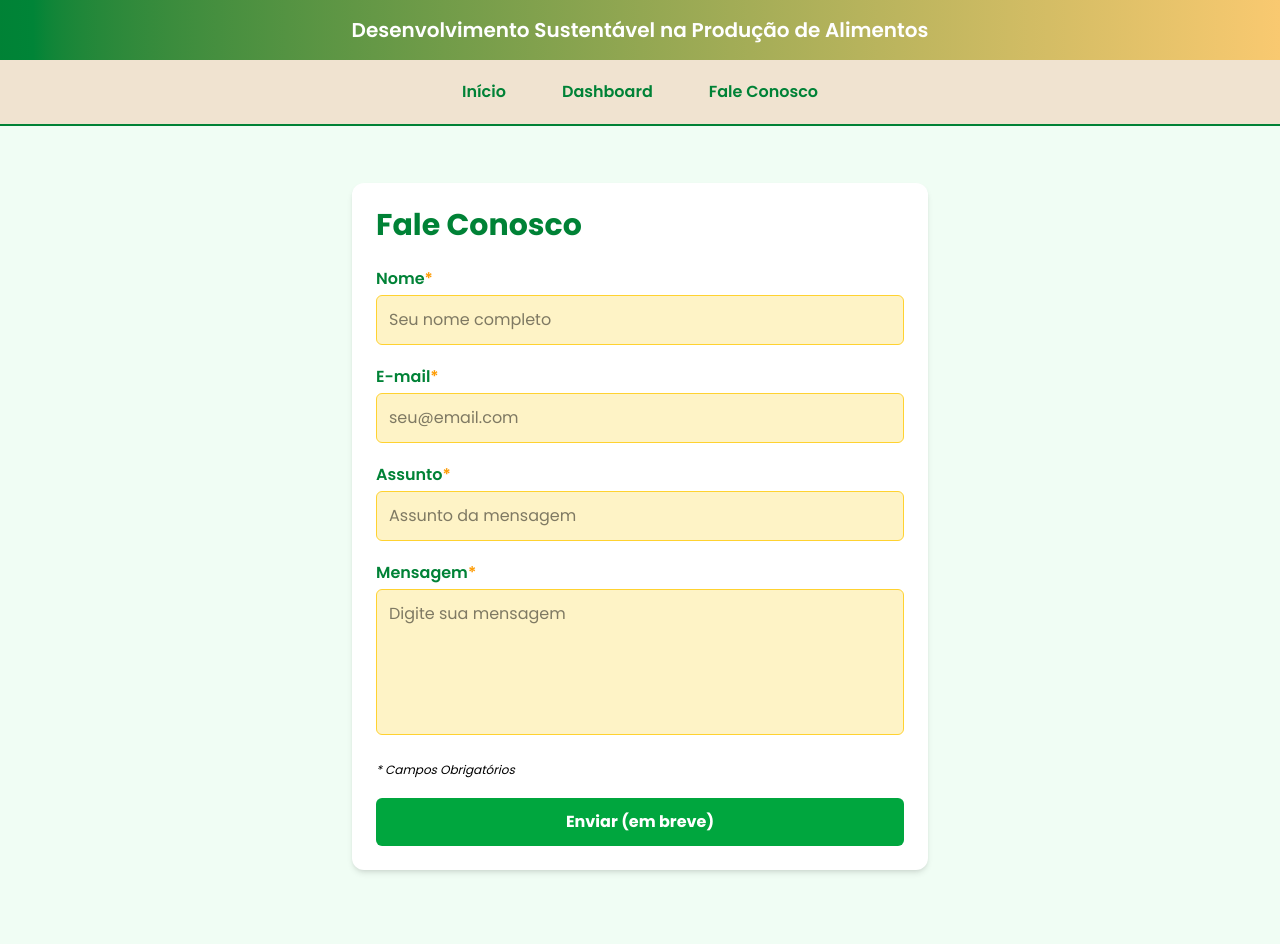
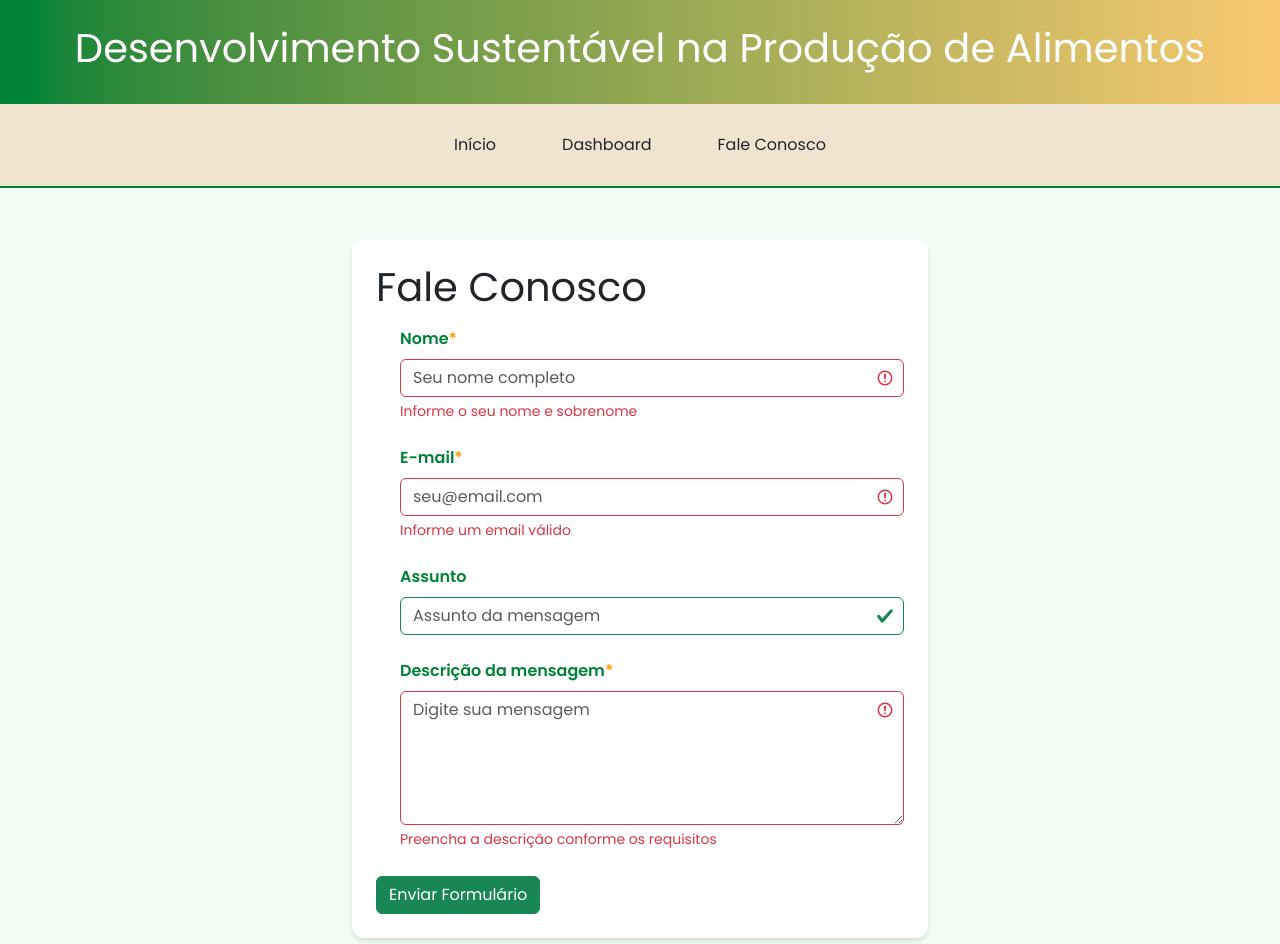
Before and after one commit to grupo-fiap-sla/web, a Next.js app: page /fale-conosco in a window 1280 px wide. Shown: the top 944 px of the page. Built offline with nearby package versions, Linux system fonts and the light colour scheme.

Commit message:
bootstrap form + style

```diff
--- a/package.json
+++ b/package.json
@@ -10,6 +10,7 @@
     },
     "dependencies": {
         "@iconify/react": "^6.0.0",
+        "bootstrap": "^5.3.6",
         "eslint-config-prettier": "^10.1.5",
         "eslint-plugin-prettier": "^5.4.0",
         "next": "15.3.2",
--- /dev/null
+++ b/src/app/(landing)/fale-conosco/bootstrap-form.tsx
@@ -0,0 +1,67 @@
+import 'bootstrap/dist/css/bootstrap.css';
+
+export function BootstrapForm () {
+    return <form action="" className="was-validated">
+        {/* Nome */ }
+        <div className='form-check my-3'>
+            <label htmlFor="nome" className="form-label block text-green-700 font-semibold">
+                Nome<span className="text-amber-500">*</span>
+            </label>
+            <input
+                required
+                name="nome"
+                type="text"
+                placeholder="Seu nome completo"
+                className="form-control"
+            />
+            <div className="invalid-feedback">Informe o seu nome e sobrenome</div>
+        </div>
+
+        {/* Email */ }
+        <div className='form-check my-4'>
+            <label htmlFor="email" className="form-label block text-green-700 font-semibold">
+                E-mail<span className="text-amber-500">*</span>
+            </label>
+            <input
+                required
+                name="email"
+                type="email"
+                placeholder="seu@email.com"
+                className="form-control"
+            />
+            <div className="invalid-feedback">Informe um email válido</div>
+        </div>
+
+        {/* Assunto */ }
+        <div className='form-check my-4'>
+            <label htmlFor="assunto" className="form-label block text-green-700 font-semibold">
+                Assunto
+            </label>
+            <input
+                name="assunto"
+                type="text"
+                placeholder="Assunto da mensagem"
+                className="form-control"
+            />
+        </div>
+
+        {/* Mensagem */ }
+        <div className='form-check'>
+            <label htmlFor="mensagem" className="form-label block text-green-700 font-semibold">
+                Descrição da mensagem<span className="text-amber-500">*</span>
+            </label>
+            <textarea
+                required
+                rows={ 5 }
+                name="mensagem"
+                minLength={ 30 }
+                maxLength={ 500 }
+                placeholder="Digite sua mensagem"
+                className='form-control resize-none'
+            />
+            <div className="invalid-feedback">Preencha a descrição conforme os requisitos</div>
+        </div>
+
+        <button type="submit" className="btn btn-success mt-4 justify-end">Enviar Formulário</button>
+    </form>
+}
--- a/src/app/(landing)/fale-conosco/page.tsx
+++ b/src/app/(landing)/fale-conosco/page.tsx
@@ -1,75 +1,11 @@
-import React from 'react';
+import { BootstrapForm } from './bootstrap-form';
 
 export default function FaleConosco () {
-    return (
-        <div className="min-h-screen bg-green-50 flex items-center justify-center p-4">
-            <div className="w-full max-w-xl bg-white p-6 rounded-xl shadow-md">
-                <h1 className="text-3xl font-bold text-green-700 mb-6">
-                    Fale Conosco
-                </h1>
+    return <div className="min-h-screen bg-green-50 flex items-center justify-center p-4">
+        <div className="w-full max-w-xl bg-white p-6 rounded-xl shadow-md">
+            <h1 className="text-3xl font-bold text-green-700 mb-6">Fale Conosco</h1>
 
-                <form className="space-y-5">
-                    {/* Nome */ }
-                    <div>
-                        <label className="block text-green-700 font-semibold mb-1">
-                            Nome<span className="text-amber-500">*</span>
-                        </label>
-                        <input
-                            type="text"
-                            placeholder="Seu nome completo"
-                            className="w-full border border-amber-300 bg-amber-100 p-3 rounded-md outline-none text-black focus:ring-2 focus:ring-green-500"
-                        />
-                    </div>
-
-                    {/* Email */ }
-                    <div>
-                        <label className="block text-green-700 font-semibold mb-1">
-                            E-mail<span className="text-amber-500">*</span>
-                        </label>
-                        <input
-                            type="email"
-                            placeholder="seu@email.com"
-                            className="w-full border border-amber-300 bg-amber-100 p-3 rounded-md outline-none text-black focus:ring-2 focus:ring-green-500"
-                        />
-                    </div>
-
-                    {/* Assunto */ }
-                    <div>
-                        <label className="block text-green-700 font-semibold mb-1">
-                            Assunto<span className="text-amber-500">*</span>
-                        </label>
-                        <input
-                            type="text"
-                            placeholder="Assunto da mensagem"
-                            className="w-full border border-amber-300 bg-amber-100 p-3 rounded-md text-black outline-none focus:ring-2 focus:ring-green-500"
-                        />
-                    </div>
-
-                    {/* Mensagem */ }
-                    <div>
-                        <label className="block text-green-700 font-semibold mb-1">
-                            Mensagem<span className="text-amber-500">*</span>
-                        </label>
-                        <textarea
-                            rows={ 5 }
-                            placeholder="Digite sua mensagem"
-                            className="w-full border border-amber-300 bg-amber-100 p-3 rounded-md resize-none outline-none text-black focus:ring-2 focus:ring-green-500"
-                        />
-                    </div>
-
-                    <p className="text-black text-xs">
-                        <i>* Campos Obrigatórios</i>
-                    </p>
-
-                    <button
-                        type="submit"
-                        disabled
-                        className="w-full bg-green-600 text-white font-bold py-3 rounded-md cursor-not-allowed hover:bg-green-700 transition"
-                    >
-                        Enviar (em breve)
-                    </button>
-                </form>
-            </div>
+            <BootstrapForm />
         </div>
-    );
+    </div>
 }
--- /dev/null
+++ b/src/app/(landing)/fale-conosco/tailwind-form.tsx
@@ -0,0 +1,64 @@
+export function TailwindForm () {
+    return <form action="" className="space-y-5 was-validated">
+        {/* Nome */ }
+        <div>
+            <label htmlFor="nome" className="block text-green-700 font-semibold mb-1">
+                Nome<span className="text-amber-500">*</span>
+            </label>
+            <input
+                required
+                name="nome"
+                type="text"
+                placeholder="Seu nome completo"
+                className="w-full border border-amber-300 bg-amber-100 p-3 rounded-md outline-none text-black focus:ring-2 focus:ring-green-500"
+            />
+        </div>
+
+        {/* Email */ }
+        <div>
+            <label htmlFor="email" className="block text-green-700 font-semibold mb-1">
+                E-mail<span className="text-amber-500">*</span>
+            </label>
+            <input
+                required
+                name="email"
+                type="email"
+                placeholder="seu@email.com"
+                className="w-full border border-amber-300 bg-amber-100 p-3 rounded-md outline-none text-black focus:ring-2 focus:ring-green-500"
+            />
+        </div>
+
+        {/* Assunto */ }
+        <div>
+            <label htmlFor="assunto" className="block text-green-700 font-semibold mb-1">
+                Assunto
+            </label>
+            <input
+                name="assunto"
+                type="text"
+                placeholder="Assunto da mensagem"
+                className="w-full border border-amber-300 bg-amber-100 p-3 rounded-md text-black outline-none focus:ring-2 focus:ring-green-500"
+            />
+        </div>
+
+        {/* Mensagem */ }
+        <div>
+            <label htmlFor="mensagem" className="block text-green-700 font-semibold mb-1">
+                Descrição da mensagem<span className="text-amber-500">*</span>
+            </label>
+            <textarea
+                required
+                rows={ 5 }
+                name="mensagem"
+                minLength={ 30 }
+                maxLength={ 500 }
+                placeholder="Digite sua mensagem"
+                className="w-full border border-amber-300 bg-amber-100 p-3 rounded-md resize-none outline-none text-black focus:ring-2 focus:ring-green-500"
+            />
+        </div>
+
+        <p className="text-black text-xs"><i>* Campos Obrigatórios</i></p>
+
+        <button type="submit" className="w-full bg-green-600 text-white font-bold py-3 rounded-md cursor-pointer hover:bg-green-700 transition">Enviar</button>
+    </form>
+}
--- a/src/app/(landing)/layout.tsx
+++ b/src/app/(landing)/layout.tsx
@@ -5,9 +5,7 @@ export default function RootLayout ( { children }: Readonly<{ children: React.Re
     return (
         <div className="min-h-screen bg-green-50">
             <header className="bg-gradient-to-r from-green-700 to-[#f9c970] text-white text-center py-4">
-                <h1 className="text-xl font-semibold">
-                    Desenvolvimento Sustentável na Produção de Alimentos
-                </h1>
+                <h1 className="text-xl font-semibold">Desenvolvimento Sustentável na Produção de Alimentos</h1>
             </header>
 
             <Navbar />
--- /dev/null
+++ b/src/components/bootstrap-client.tsx
@@ -0,0 +1,11 @@
+"use client"
+
+import { useEffect } from 'react';
+
+export default function BootstrapClient () {
+    useEffect( () => {
+        require( 'bootstrap/dist/js/bootstrap.bundle.min.js' );
+    }, [] );
+
+    return null;
+}
--- a/src/components/navbar.tsx
+++ b/src/components/navbar.tsx
@@ -16,7 +16,7 @@ export default function Navbar () {
                 <Link
                     key={ href }
                     href={ href }
-                    className="px-3 py-1 rounded text-brown-800 hover:bg-[#e5cfa7] hover:text-[#a18c65] transition"
+                    className="btn px-3 py-1 rounded text-brown-800 hover:bg-[#e5cfa7] hover:text-[#a18c65] transition"
                 >
                     { label }
                 </Link>
```
